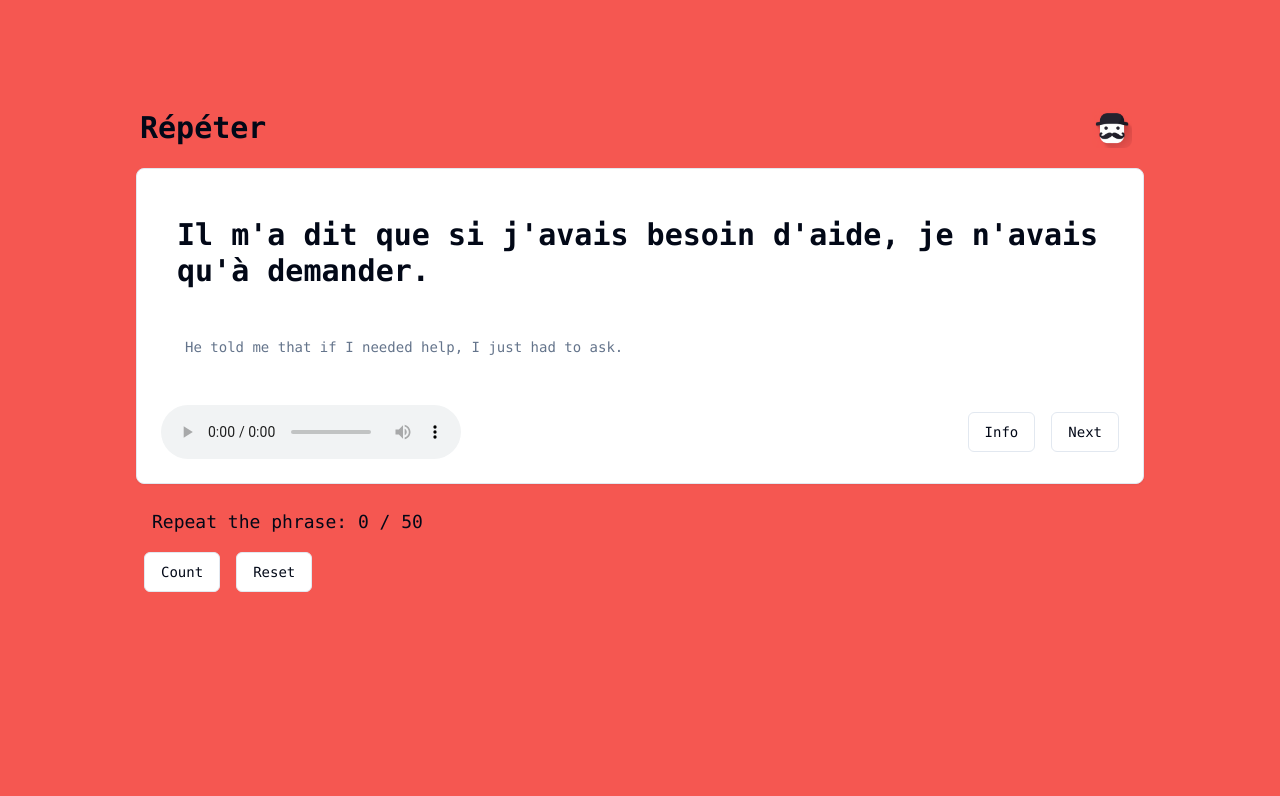
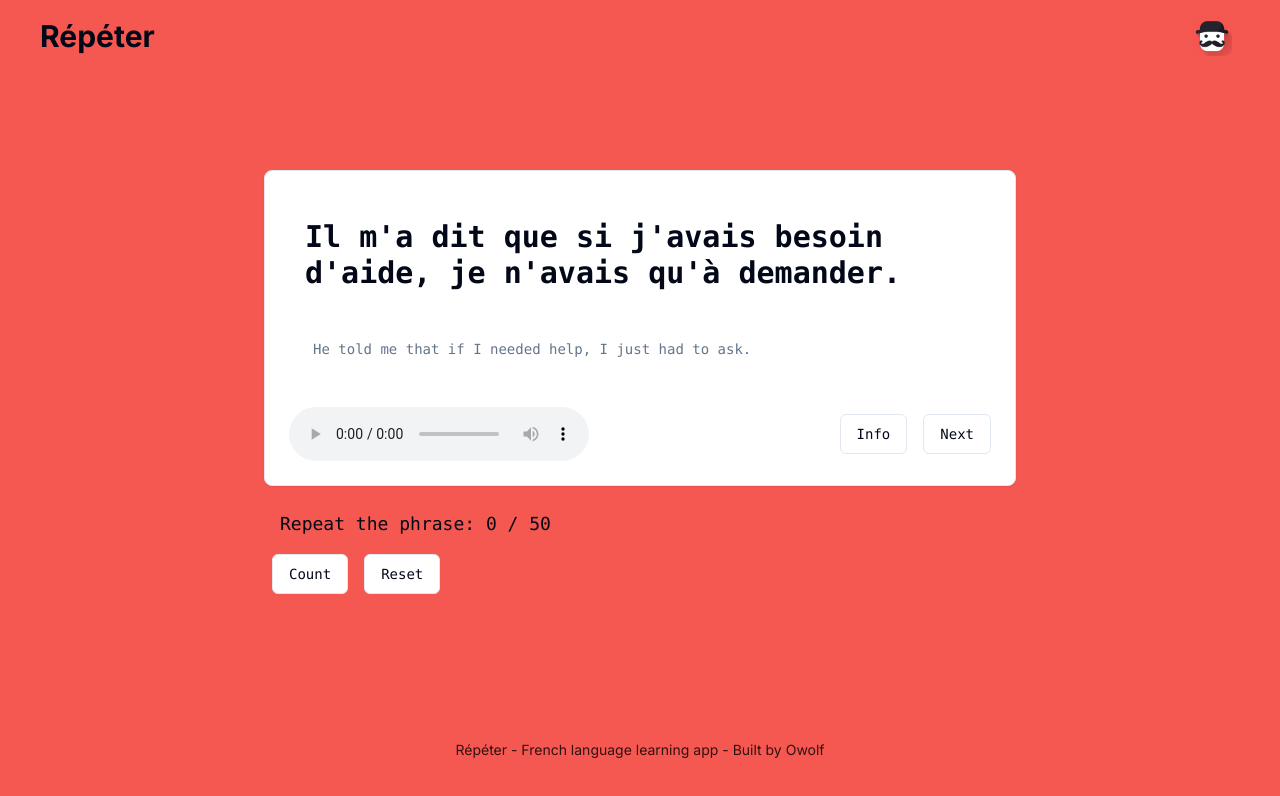
Before and after one commit to owolfdev/50xFrench, a Next.js app: page / in a window 1280 px wide. Shown: the top 796 px of the page. Built offline with nearby package versions, Linux system fonts and the light colour scheme.

Commit message:
update interface

```diff
--- a/app/page.tsx
+++ b/app/page.tsx
@@ -1,10 +1,33 @@
 import PhraseDisplay from "@/components/phrase-display";
+import Link from "next/link";
 
 export default function Home() {
   return (
-    <main className="flex min-h-screen flex-col items-center justify-between sm:p-24 p-2 bg-[#f55751]">
-      <div className="z-10 max-w-5xl w-full items-center justify-between font-mono text-sm lg:flex">
-        <PhraseDisplay />
+    <main className="flex min-h-screen flex-col items-center justify-between sm:px-8 p-2 bg-[#f55751]">
+      <div className="flex justify-between items-center p-2 w-full">
+        <h1 className="font-bold text-3xl">Répéter</h1>
+        <div className="pr-2">
+          <img
+            alt="App Icon"
+            src="/app-icon.png"
+            width={40}
+            height={40}
+            className="rounded-lg"
+
+            // layout="fill"
+          />
+        </div>
+      </div>
+      <div className="z-10 max-w-3xl w-full items-center justify-between font-mono text-sm lg:flex">
+        <div className="">
+          <PhraseDisplay />
+        </div>
+      </div>
+      <div className="p-8 text-black opacity-80 text-sm">
+        Répéter - French language learning app -{" "}
+        <Link target="_blank" href="http://owolf.com">
+          Built by Owolf
+        </Link>
       </div>
     </main>
   );
--- a/components/phrase-display.tsx
+++ b/components/phrase-display.tsx
@@ -106,20 +106,6 @@ const PhraseDisplay: React.FC<{}> = () => {
 
   return (
     <div className="flex flex-col gap-4 p-2">
-      <div className="flex justify-between items-center p-1">
-        <h1 className="font-bold text-3xl">Répéter</h1>
-        <div className="pr-2">
-          <img
-            alt="App Icon"
-            src="/app-icon.png"
-            width={40}
-            height={40}
-            className="rounded-lg"
-
-            // layout="fill"
-          />
-        </div>
-      </div>
       {/* <div className="flex flex-col gap-0 p-2">
         <div>{getFormattedDateWithDay()}</div>
         <div className="text-xl">Repeat this 50 times.</div>
```
Also changed, not shown: 1 other file (tests, documents, lock files or other folders).
